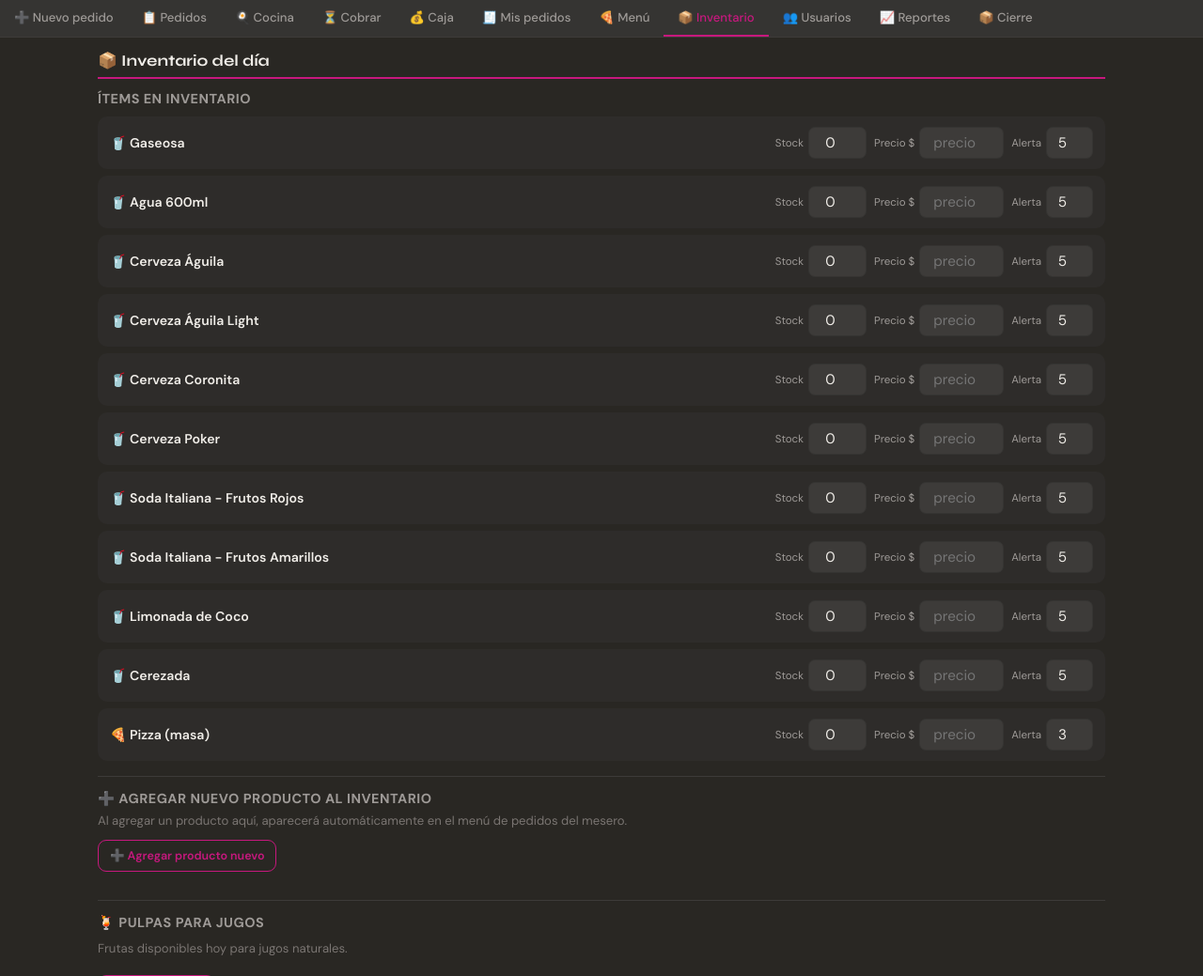
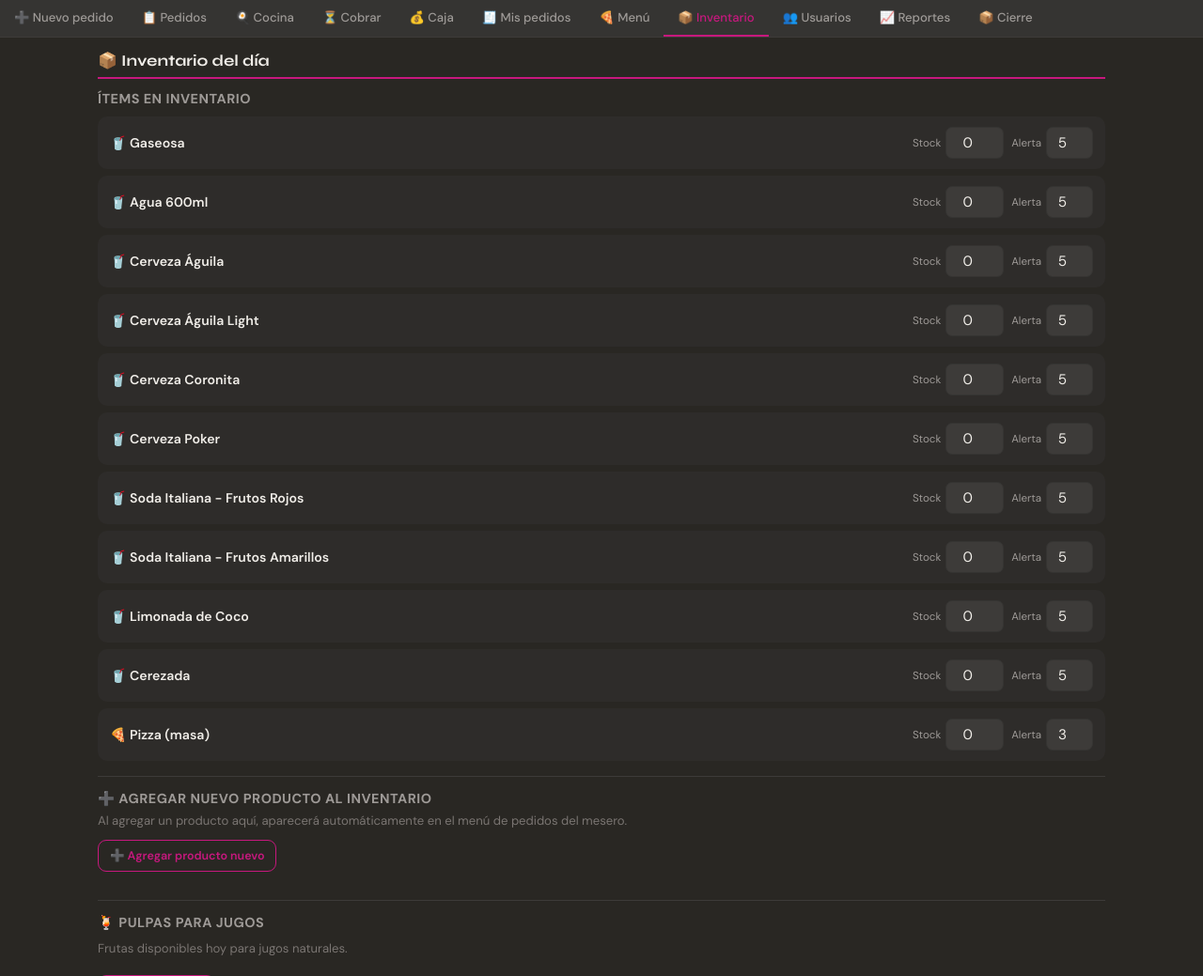
Before and after one commit to lualsa23-max/Jacapizza, a Flask app: page /admin/inventario in a window 1280 px wide. Shown: the part 51-1090 px from the top of the page at 94% size. Run offline with Flask 3, Linux system fonts and the light colour scheme; the visitor is signed in with stand-in values (Sample User, id 1); data comes from the database, SQL or seed files in the repository; data that the repository does not hold is empty.

Commit message:
Update admin_inventario.html

```diff
--- a/templates/admin_inventario.html
+++ b/templates/admin_inventario.html
@@ -19,12 +19,6 @@
     <span>Stock</span>
     <input class="inv-input" type="number" min="0" max="500"
            name="stock_{{ nombre }}" value="{{ cur_stock }}" data-key="stock_{{ nombre }}">
-  </div>
-  <div class="inv-spin">
-    <span>Precio $</span>
-    <input class="inv-input" type="number" min="0" step="500"
-           name="precio_{{ nombre }}" data-key="precio_{{ nombre }}"
-           placeholder="precio" style="width:90px">
   </div>
   <div class="inv-spin">
     <span>Alerta</span>
@@ -106,10 +100,6 @@
         <label class="form-label">Nombre del producto</label>
         <input class="form-input nuevo-nombre" type="text" placeholder="Ej: Cerveza Águila Cero" style="min-height:40px;font-size:.88rem">
       </div>
-      <div style="flex:1;min-width:90px">
-        <label class="form-label">Precio COP</label>
-        <input class="form-input nuevo-precio" type="number" placeholder="4000" step="500" style="min-height:40px;font-size:.88rem">
-      </div>
       <div style="flex:1;min-width:70px">
         <label class="form-label">Stock inicial</label>
         <input class="form-input nuevo-stock" type="number" placeholder="0" min="0" style="min-height:40px;font-size:.88rem">
@@ -129,7 +119,7 @@
     </div>
     <div style="background:rgba(78,203,113,.1);border-radius:8px;padding:8px 12px;margin-top:8px;display:flex;align-items:center;gap:8px">
       <span style="font-size:1.1rem">💡</span>
-      <span class="text-sm c-green">Cuando termines de llenar los campos, toca el botón <strong>"💾 Guardar inventario"</strong> al final de la página para guardar todo.</span>
+      <span class="text-sm c-green">El precio se asigna en <strong>Menú</strong>. Aquí solo controlas stock y alertas.</span>
     </div>
   `;
   c.appendChild(row);
@@ -139,11 +129,10 @@
 async function guardar(){
   const payload = {};
 
-  // Standard items
+  // Standard items (stock y alerta)
   document.querySelectorAll('[data-key]').forEach(el=>{
     const val = el.value;
-    if(val !== '') payload[el.dataset.key] = el.dataset.key.startsWith('stock_') || el.dataset.key.startsWith('alerta_')
-      ? parseInt(val)||0 : parseFloat(val)||0;
+    if(val !== '') payload[el.dataset.key] = parseInt(val)||0;
   });
 
   // Pulpas
@@ -155,15 +144,14 @@
   });
   payload.pulpas = pulpas;
 
-  // New items
+  // New items (sin precio — se asigna en Menú)
   const nuevos = [];
   document.querySelectorAll('.nuevo-row').forEach(row=>{
     const nombre = row.querySelector('.nuevo-nombre').value.trim();
-    const precio = parseFloat(row.querySelector('.nuevo-precio').value)||0;
     const stock  = parseInt(row.querySelector('.nuevo-stock').value)||0;
     const alerta = parseInt(row.querySelector('.nuevo-alerta').value)||5;
     const tipo_cat = row.querySelector('.nuevo-tipo').value;
-    if(nombre) nuevos.push({nombre, precio, stock, alerta, tipo_cat});
+    if(nombre) nuevos.push({nombre, stock, alerta, tipo_cat});
   });
   payload.nuevos = nuevos;
 
```
